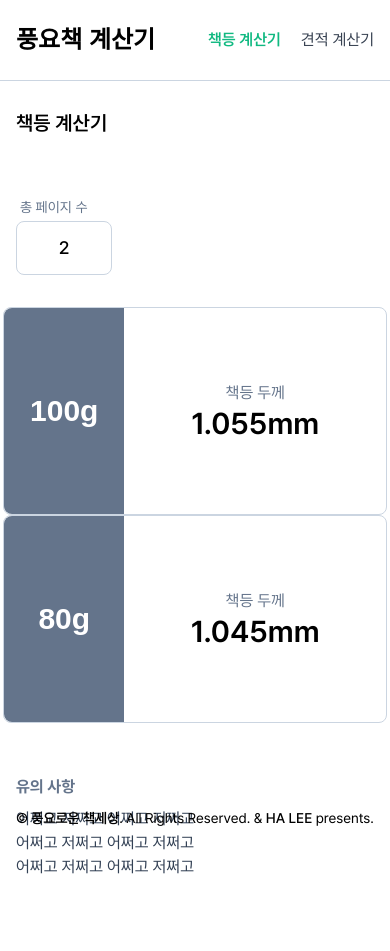
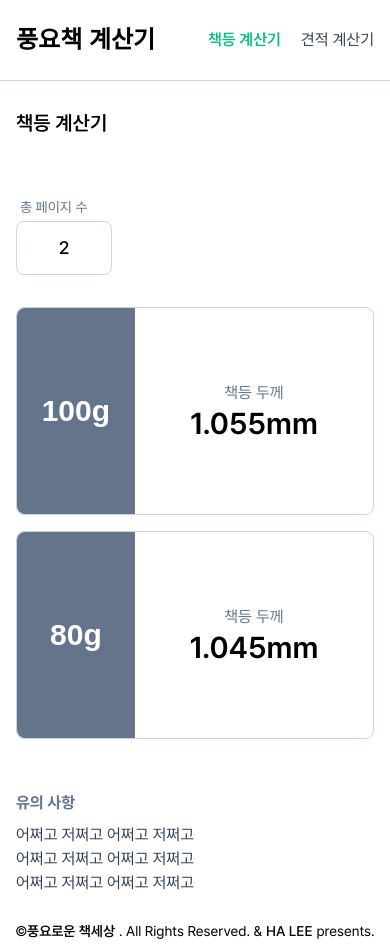
Before and after one commit to lha5/BOOK-CALCULATOR, a React (Create React App) app: page /spine in a window 390 px wide. Before the commit the page ends 879 px from the top, so only its background shows below. Built offline with nearby package versions, Linux system fonts and the light colour scheme.

Commit message:
[UPDATE] 책등 계산기(spine) 페이지 스타일링 - 반응형 수정

```diff
--- a/src/components/layout/Footer.jsx
+++ b/src/components/layout/Footer.jsx
@@ -1,12 +1,12 @@
 function Footer() {
   return (
-    <footer className="absolute bottom-0 left-0 right-0 text-center py-4 text-sm md:text-base bg-transparent">
+    <footer className="absolute flex items-center justify-center bottom-1 left-0 right-0 h-8 text-sm md:text-base bg-transparent">
       ©{' '}
       <a
         href="https://cafe.naver.com/bookcns"
         target="_blank"
         rel="noreferrer"
-        className="font-semibold"
+        className="font-semibold mr-1"
       >
         풍요로운 책세상
       </a>
@@ -15,7 +15,7 @@ function Footer() {
         href="https://github.com/lha5/BOOK-CALCULATOR"
         target="_blank"
         rel="noreferrer"
-        className="font-medium"
+        className="font-medium mx-1"
       >
         HA LEE
       </a>{' '}
--- a/src/components/layout/Navbar.jsx
+++ b/src/components/layout/Navbar.jsx
@@ -2,7 +2,7 @@ import { Link, NavLink } from 'react-router-dom';
 
 function Navbar() {
   return (
-    <header className="px-4 md:px-0 py-6 border-b border-b-slate-300 w-screen">
+    <header className="px-4 md:px-0 py-6 border-b border-b-slate-300 w-full md:w-screen">
       <div className="container mx-auto flex flex-row justify-between items-center">
         <Link to="/" className="nanumsr text-2xl font-black">
           풍요책 계산기
--- a/src/components/spine/Card.jsx
+++ b/src/components/spine/Card.jsx
@@ -1,6 +1,6 @@
 function Card({ weight = 100, result = 1.0 }) {
   return (
-    <div className="flex border border-slate-300 rounded-lg w-96 h-52">
+    <div className="flex border border-slate-300 rounded-lg w-full md:w-96 h-52">
       <div className="flex items-center nanumsr w-44 relative justify-center text-3xl font-black bg-slate-500 text-white rounded-l-lg">
         {weight}g
       </div>
--- a/src/styles/index.css
+++ b/src/styles/index.css
@@ -93,8 +93,9 @@ http://scripts.sil.org/OFL
 @import url('https://cdn.rawgit.com/innks/NanumSquareRound/master/nanumsquareround.min.css');
 
 body {
+  position: relative;
+  min-height: 100vh;
   margin: 0;
-  padding: 0;
   font-family: Pretendard, -apple-system, BlinkMacSystemFont, system-ui, Roboto, 'Helvetica Neue',
     'Segoe UI', 'Apple SD Gothic Neo', 'Noto Sans KR', 'Malgun Gothic', 'Apple Color Emoji',
     'Segoe UI Emoji', 'Segoe UI Symbol', sans-serif;
--- a/src/views/App.jsx
+++ b/src/views/App.jsx
@@ -7,10 +7,10 @@ function App() {
   return (
     <>
       <Navbar />
-      <div className="container mx-auto px-4 md:px-0">
+      <div className="container mx-auto px-4 md:px-0 pb-14">
         <Outlet />
-        <Footer />
       </div>
+      <Footer />
     </>
   );
 }
--- a/src/views/spine/index.jsx
+++ b/src/views/spine/index.jsx
@@ -8,7 +8,7 @@ function index() {
     <div className="flex flex-col md:w-[55%] mx-auto">
       <PageTitle title="책등 계산기" />
       <PageInput />
-      <div className="flex flex-col md:flex-row items-center justify-center md:space-y-0 md:justify-between my-8 w-full">
+      <div className="flex flex-col space-y-4 md:flex-row items-center justify-center md:space-y-0 md:justify-between my-8 md:w-full">
         <Card weight={100} result={1.055} />
         <Card weight={80} result={1.045} />
       </div>
```
